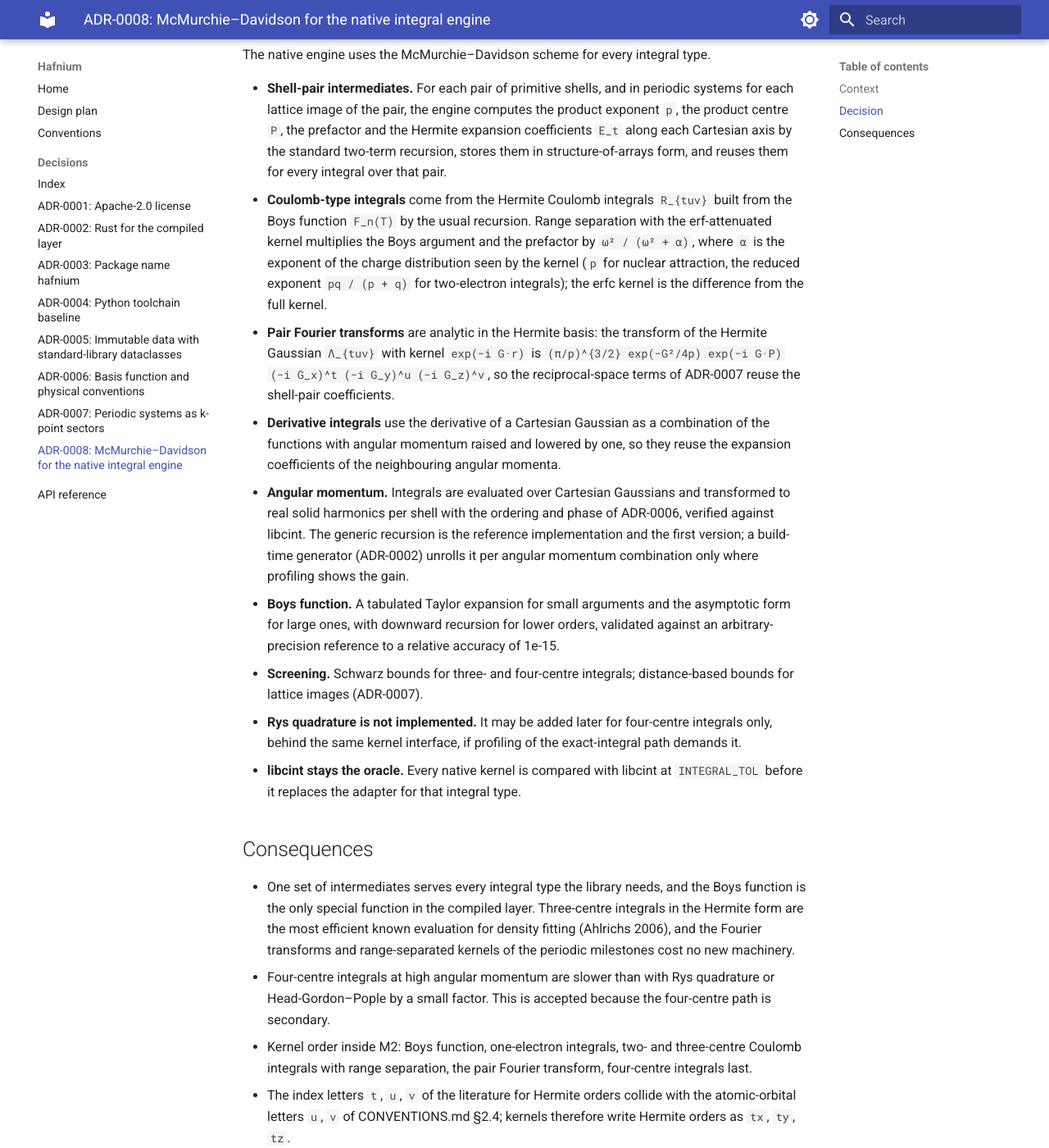
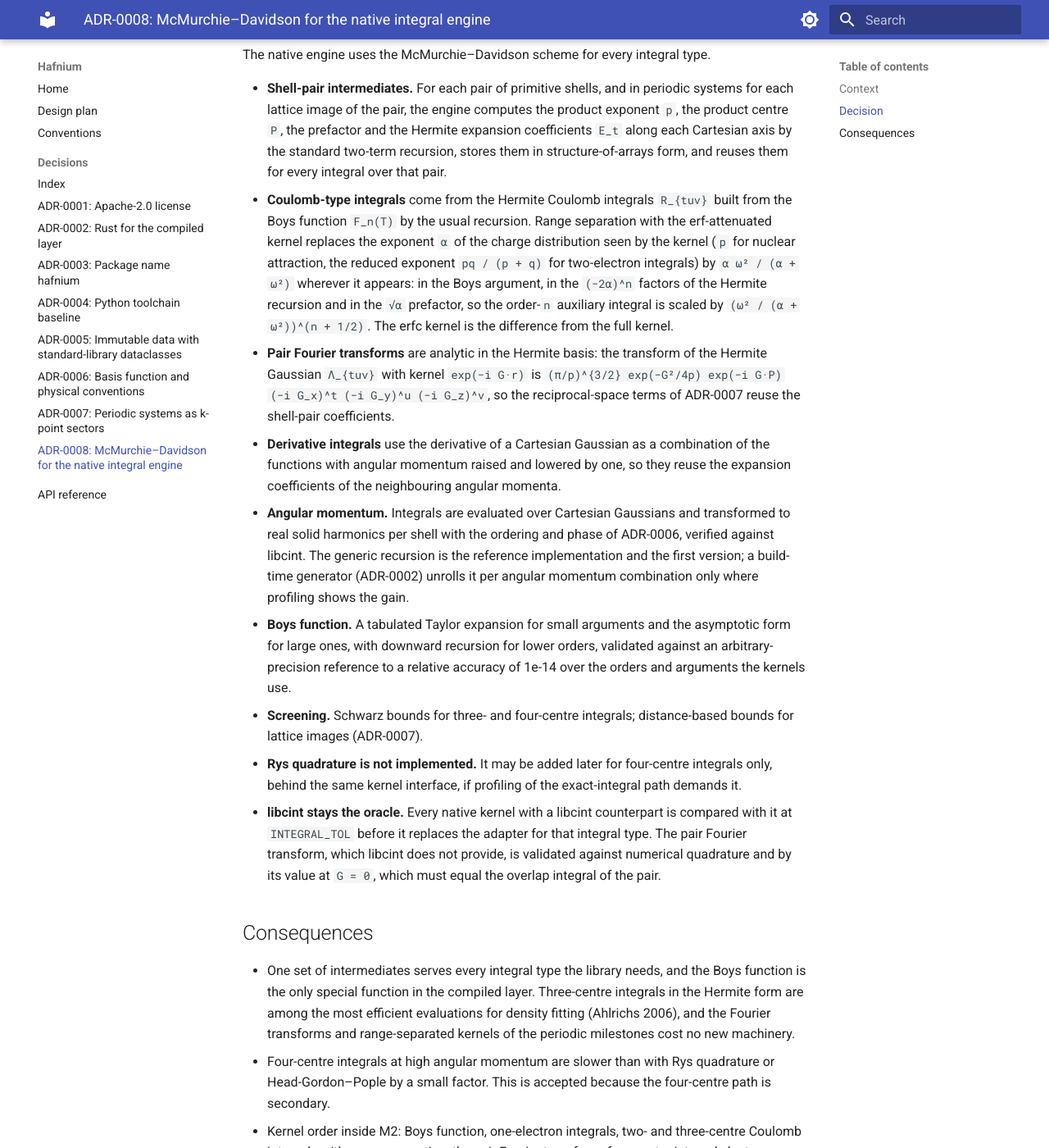
Before and after one commit to maxnus/hafnium, an MkDocs documentation site: the page built from docs/adr/0008-mcmurchie-davidson-integrals.md, in a window 1280 px wide and 1400 px high, scrolled down 724 px. Shown: the whole window at 82% size. Built offline with MkDocs 1.6.1 and Material for MkDocs 9.7.7, drawn with Linux system fonts in a browser that asks for light colours.

Commit message:
docs: correct the range-separation rule and validation notes in ADR-0008
The erf-attenuated integrals replace the charge-distribution exponent by
its attenuated value everywhere, which scales the order-n auxiliary
integral by the (n + 1/2) power of the factor rather than the bare factor.
The oracle rule now names a validation path for the pair Fourier
transform, which libcint does not provide, the Boys-function accuracy
promise is 1e-14, and the efficiency claim for Hermite three-centre
integrals is limited to what the citation supports.

Co-Authored-By: Claude Fable 5.1 <noreply@anthropic.com>

```diff
--- a/docs/adr/0008-mcmurchie-davidson-integrals.md
+++ b/docs/adr/0008-mcmurchie-davidson-integrals.md
@@ -35,11 +35,14 @@ type.
   reuses them for every integral over that pair.
 - **Coulomb-type integrals** come from the Hermite Coulomb integrals
   `R_{tuv}` built from the Boys function `F_n(T)` by the usual recursion.
-  Range separation with the erf-attenuated kernel multiplies the Boys
-  argument and the prefactor by `ω² / (ω² + α)`, where `α` is the exponent
-  of the charge distribution seen by the kernel (`p` for nuclear
+  Range separation with the erf-attenuated kernel replaces the exponent
+  `α` of the charge distribution seen by the kernel (`p` for nuclear
   attraction, the reduced exponent `pq / (p + q)` for two-electron
-  integrals); the erfc kernel is the difference from the full kernel.
+  integrals) by `α ω² / (α + ω²)` wherever it appears: in the Boys
+  argument, in the `(−2α)^n` factors of the Hermite recursion and in the
+  `√α` prefactor, so the order-`n` auxiliary integral is scaled by
+  `(ω² / (α + ω²))^(n + 1/2)`. The erfc kernel is the difference from the
+  full kernel.
 - **Pair Fourier transforms** are analytic in the Hermite basis: the
   transform of the Hermite Gaussian `Λ_{tuv}` with kernel `exp(−i G·r)` is
   `(π/p)^{3/2} exp(−G²/4p) exp(−i G·P) (−i G_x)^t (−i G_y)^u (−i G_z)^v`,
@@ -58,21 +61,24 @@ type.
 - **Boys function.** A tabulated Taylor expansion for small arguments and
   the asymptotic form for large ones, with downward recursion for lower
   orders, validated against an arbitrary-precision reference to a relative
-  accuracy of 1e-15.
+  accuracy of 1e-14 over the orders and arguments the kernels use.
 - **Screening.** Schwarz bounds for three- and four-centre integrals;
   distance-based bounds for lattice images (ADR-0007).
 - **Rys quadrature is not implemented.** It may be added later for
   four-centre integrals only, behind the same kernel interface, if
   profiling of the exact-integral path demands it.
-- **libcint stays the oracle.** Every native kernel is compared with libcint
-  at `INTEGRAL_TOL` before it replaces the adapter for that integral type.
+- **libcint stays the oracle.** Every native kernel with a libcint
+  counterpart is compared with it at `INTEGRAL_TOL` before it replaces the
+  adapter for that integral type. The pair Fourier transform, which libcint
+  does not provide, is validated against numerical quadrature and by its
+  value at `G = 0`, which must equal the overlap integral of the pair.
 
 ## Consequences
 
 - One set of intermediates serves every integral type the library needs,
   and the Boys function is the only special function in the compiled
-  layer. Three-centre integrals in the Hermite form are the most efficient
-  known evaluation for density fitting (Ahlrichs 2006), and the Fourier
+  layer. Three-centre integrals in the Hermite form are among the most
+  efficient evaluations for density fitting (Ahlrichs 2006), and the Fourier
   transforms and range-separated kernels of the periodic milestones cost no
   new machinery.
 - Four-centre integrals at high angular momentum are slower than with Rys
```
